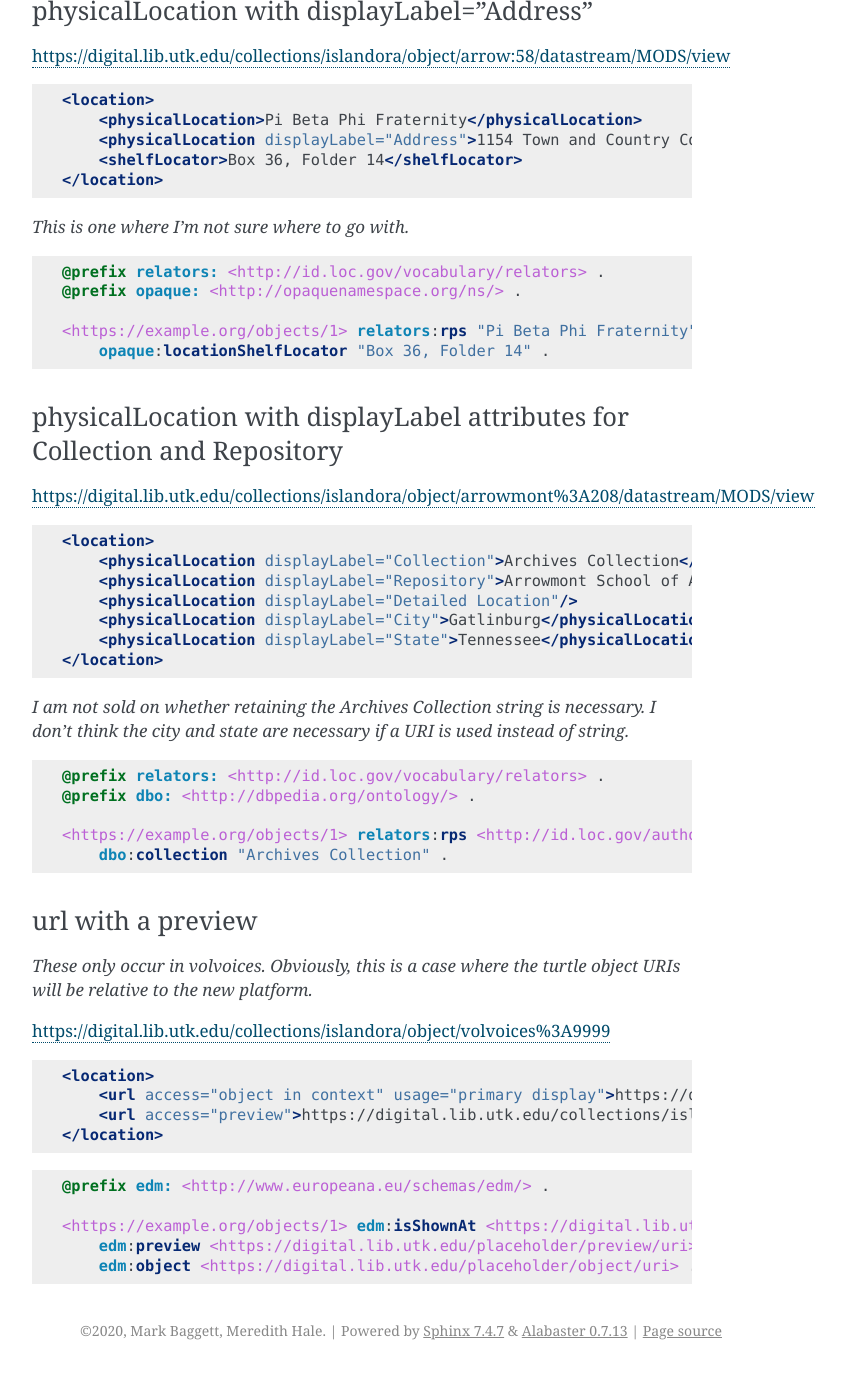
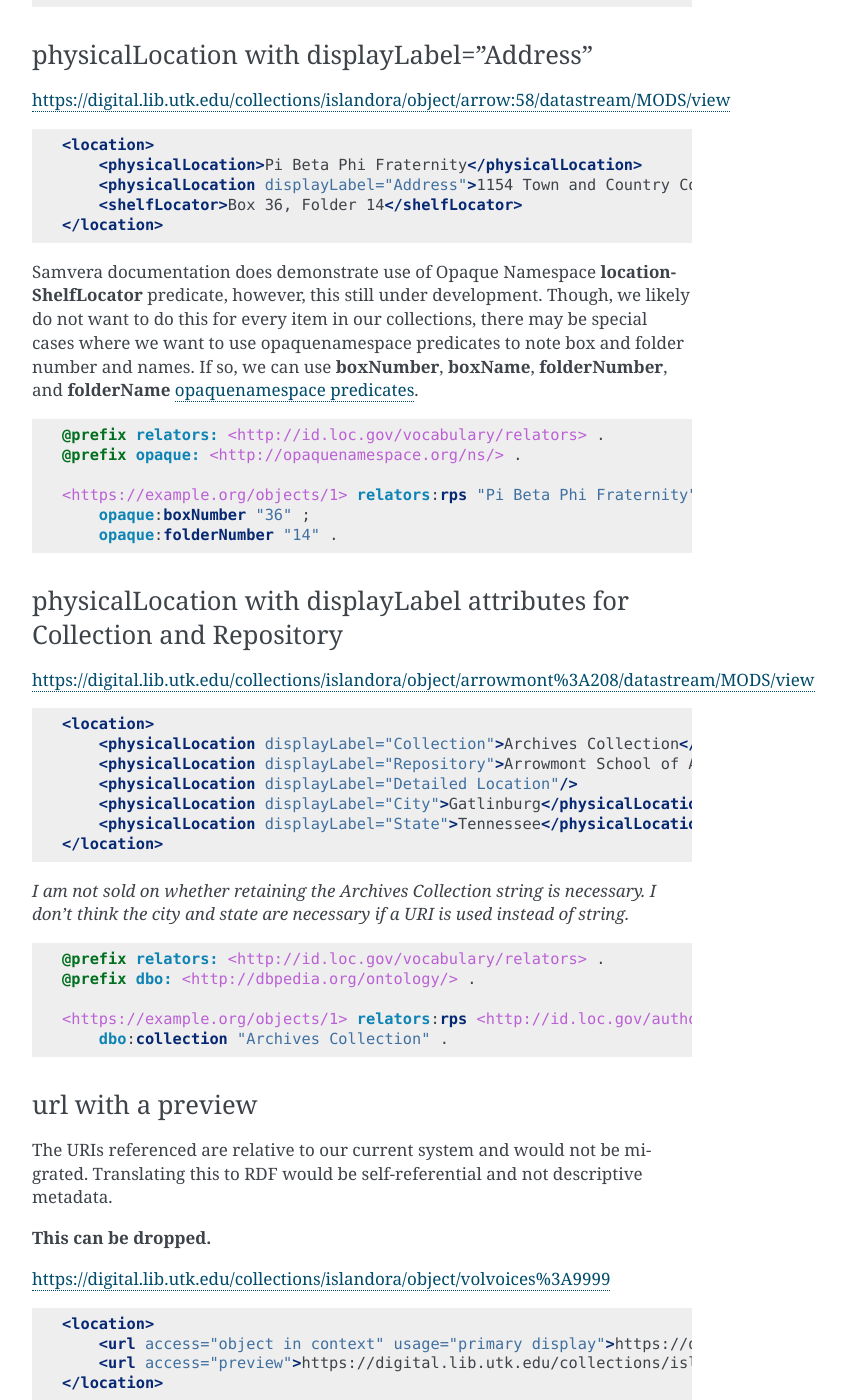
Before and after one commit to UTKcataloging/mods_to_rdf, a Sphinx documentation site: the page built from docs/source/top_level_elements/location.rst, in a window 1280 px wide and 1400 px high, scrolled down 2560 px. Shown: the whole window, without its empty margins (388-1234 px from the left). Built offline with Sphinx 7.4.7, drawn with Linux system fonts in a browser that asks for light colours; formulas are drawn with MathJax 3; before the commit the page ends 3930 px from its top, so only the background shows below that; some of the changed text lies outside the part shown.

Commit message:
Address @markpbaggett code review.

```diff
--- a/docs/source/top_level_elements/location.rst
+++ b/docs/source/top_level_elements/location.rst
@@ -93,13 +94,14 @@ https://digital.lib.utk.edu/collections/islandora/object/scopes:1258/datastream/
         <shelfLocator>Box 5, Folder 8</shelfLocator>
     </location>
 
+In most cases, especially those under our purview, we will likely opt to drop box and folder number references.
+
 .. code-block:: turtle
 
     @prefix relators: <http://id.loc.gov/vocabulary/relators> .
     @prefix opaque: <http://opaquenamespace.org/ns/> .
 
-    <https://example.org/objects/1> relators:rps <http://id.loc.gov/authorities/names/no2014027633> ;
-        opaque:locationShelfLocator "Box 5, Folder 8" .
+    <https://example.org/objects/1> relators:rps <http://id.loc.gov/authorities/names/no2014027633> .
 
 physicalLocation with holdingSimple and holdingExternal
 ^^^^^^^^^^^^^^^^^^^^^^^^^^^^^^^^^^^^^^^^^^^^^^^^^^^^^^^
@@ -148,7 +149,7 @@ https://digital.lib.utk.edu/collections/islandora/object/arrow:58/datastream/MOD
         <shelfLocator>Box 36, Folder 14</shelfLocator>
     </location>
 
-*This is one where I'm not sure where to go with.*
+Samvera documentation does demonstrate use of Opaque Namespace **locationShelfLocator** predicate, however, this still under development. Though, we likely do not want to do this for every item in our collections, there may be special cases where we want to use opaquenamespace predicates to note box and folder number and names. If so, we can use **boxNumber**, **boxName**, **folderNumber**, and **folderName**  `opaquenamespace predicates <http://opaquenamespace.org/predicates>`_.
 
 .. code-block:: turtle
 
@@ -156,8 +157,8 @@ https://digital.lib.utk.edu/collections/islandora/object/arrow:58/datastream/MOD
     @prefix opaque: <http://opaquenamespace.org/ns/> .
 
     <https://example.org/objects/1> relators:rps "Pi Beta Phi Fraternity" ;
-        opaque:locationShelfLocator "Box 36, Folder 14" .
-
+        opaque:boxNumber "36" ;
+        opaque:folderNumber "14" .
 
 physicalLocation with displayLabel attributes for Collection and Repository
 ^^^^^^^^^^^^^^^^^^^^^^^^^^^^^^^^^^^^^^^^^^^^^^^^^^^^^^^^^^^^^^^^^^^^^^^^^^^
@@ -188,7 +189,9 @@ https://digital.lib.utk.edu/collections/islandora/object/arrowmont%3A208/datastr
 url with a preview
 ^^^^^^^^^^^^^^^^^^
 
-*These only occur in volvoices. Obviously, this is a case where the turtle object URIs will be relative to the new platform.*
+The URIs referenced are relative to our current system and would not be migrated. Translating this to RDF would be self-referential and not descriptive metadata.
+
+**This can be dropped.**
 
 https://digital.lib.utk.edu/collections/islandora/object/volvoices%3A9999
 
@@ -198,11 +201,3 @@ https://digital.lib.utk.edu/collections/islandora/object/volvoices%3A9999
         <url access="object in context" usage="primary display">https://digital.lib.utk.edu/collections/islandora/object/volvoices%3A9999</url>
         <url access="preview">https://digital.lib.utk.edu/collections/islandora/object/volvoices%3A9999/datastream/TN/view</url>
     </location>
-
-.. code-block:: turtle
-
-    @prefix edm: <http://www.europeana.eu/schemas/edm/> .
-
-    <https://example.org/objects/1> edm:isShownAt <https://digital.lib.utk.edu/placeholder/shownat/uri> ;
-        edm:preview <https://digital.lib.utk.edu/placeholder/preview/uri> ;
-        edm:object <https://digital.lib.utk.edu/placeholder/object/uri> .
```
Also changed, not shown: other parts of docs/source/top_level_elements/location.rst (+2 -2 lines).
